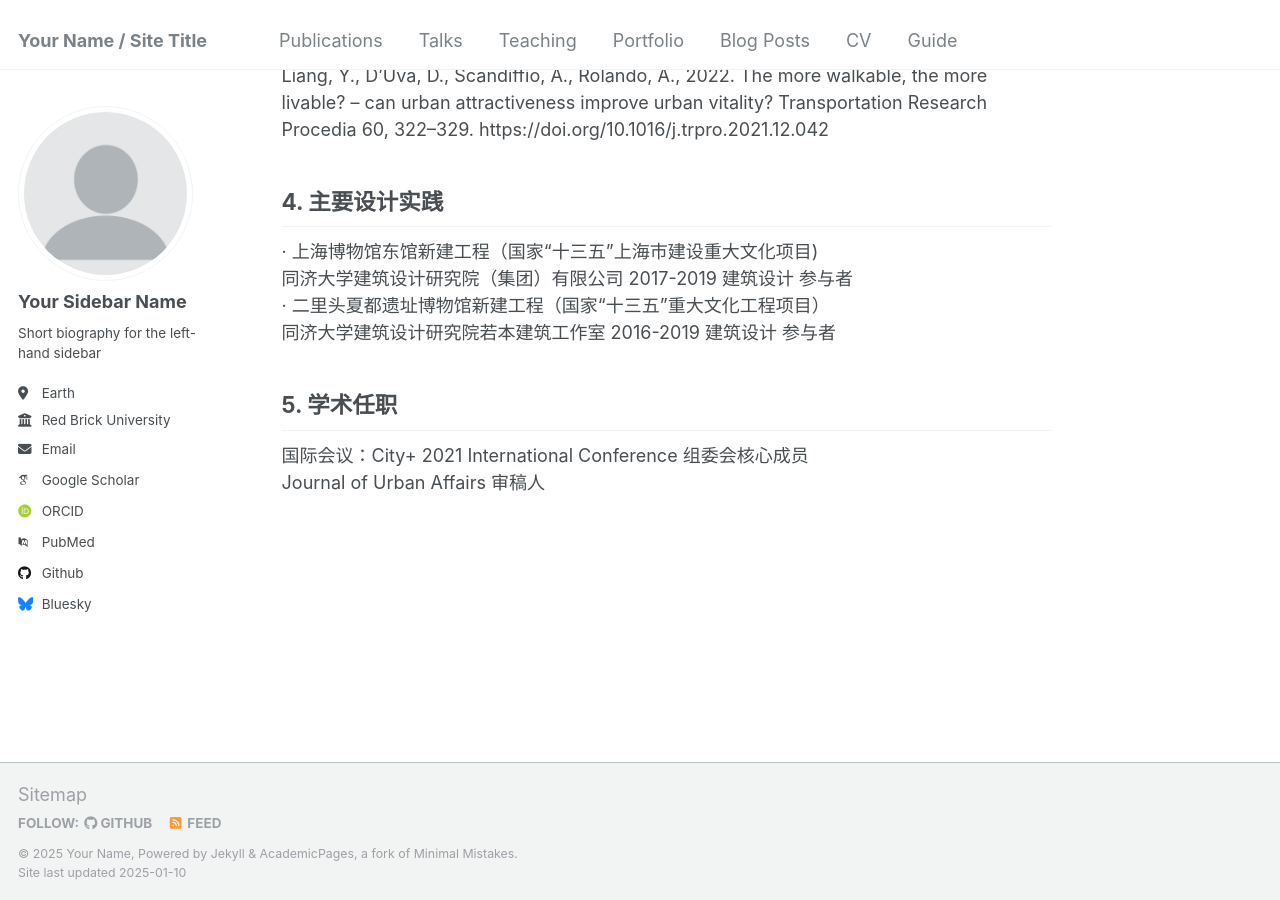
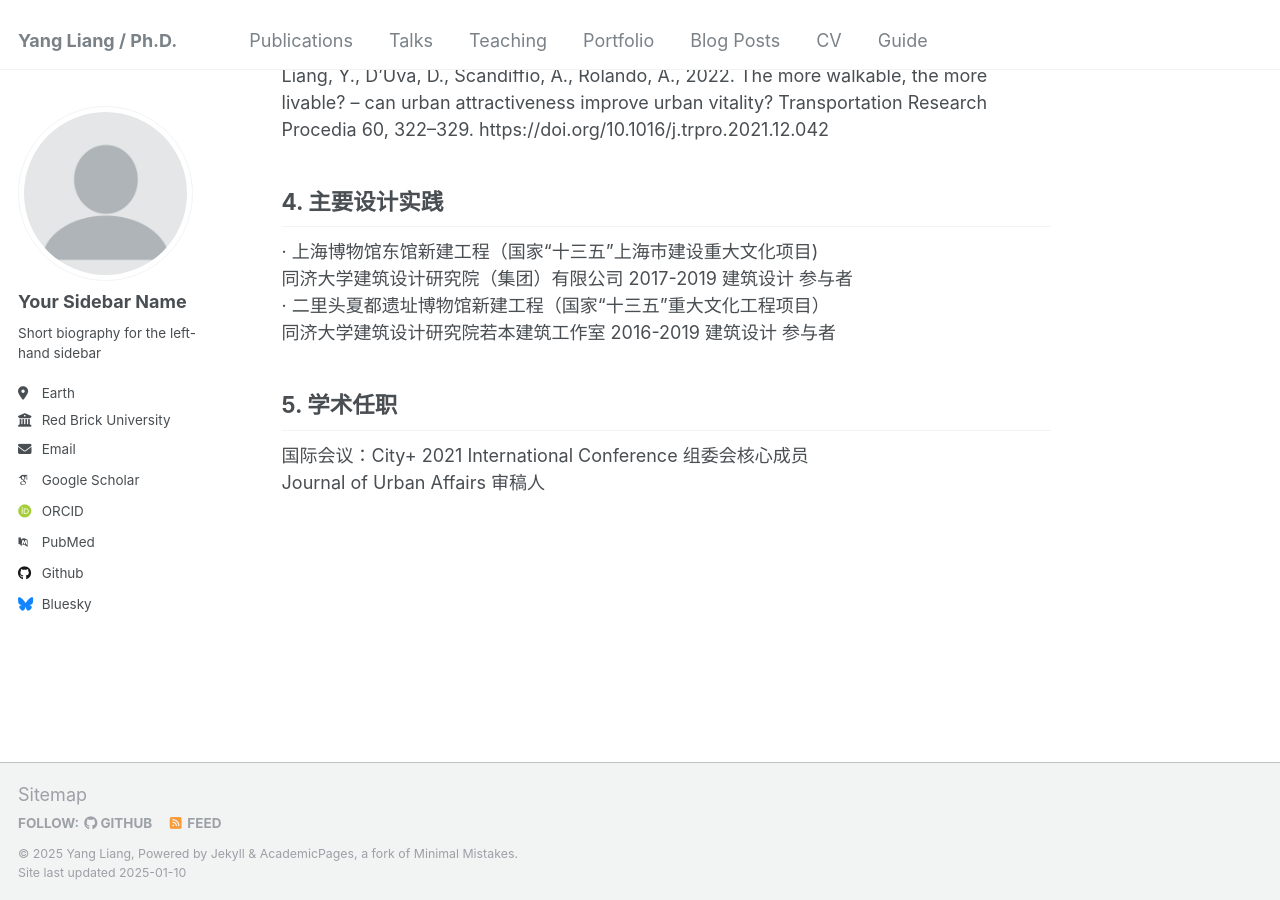
Before and after one commit to YangLiang1993/personal, a Jekyll site: the page built from _pages/about.md, in a window 1280 px wide and 900 px high, scrolled down 1244 px. Built offline with Jekyll 4.4.1, drawn with Linux system fonts in a browser that asks for light colours; some web fonts are replaced.

Commit message:
Update _config.yml

```diff
--- a/_config.yml
+++ b/_config.yml
@@ -8,9 +8,9 @@
 
 # Basic Site Settings
 locale                   : "en-US"
-title                    : "Your Name / Site Title"
+title                    : "Yang Liang / Ph.D."
 title_separator          : "-"
-name                     : &name "Your Name"
+name                     : &name "Yang Liang"
 description              : &description "personal description"
 url                      : https://academicpages.github.io # the base hostname & protocol for your site e.g. "https://[your GitHub username].github.io"
 baseurl                  : "" # the subpath of your site, e.g. "/blog"
```
